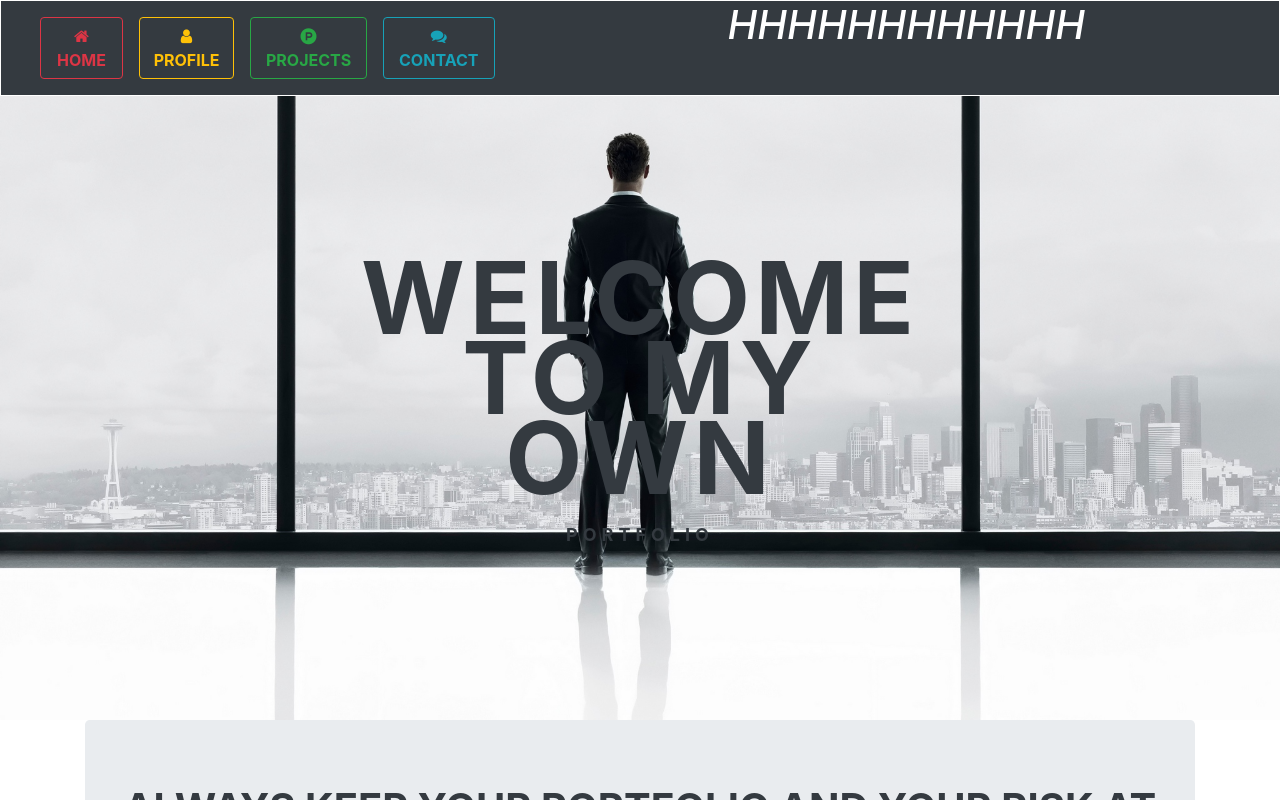
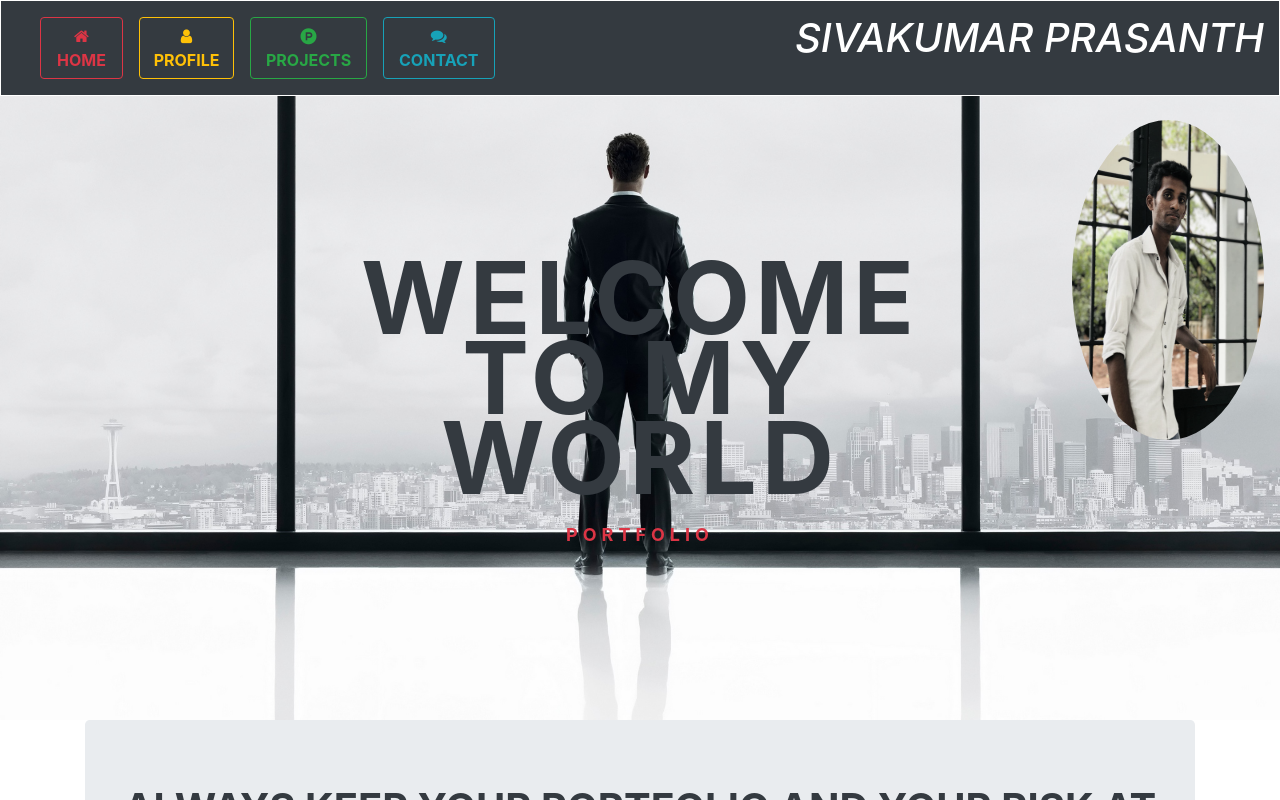
Before and after one commit to prasanthse/PortFolio, an Angular app in the folder PortFolio/: page / in a window 1280 px wide. Shown: the top 800 px of the page. Built offline with nearby package versions, Linux system fonts and the light colour scheme.

Commit message:
Home top part finished

```diff
--- a/PortFolio/src/app/Components/header/header.component.css
+++ b/PortFolio/src/app/Components/header/header.component.css
@@ -27,3 +27,11 @@
   .dropdown:hover .dropbtn {
     background-color: #3e8e41;
   }
+
+  .myNavigation{
+    z-index: 99;
+  }
+
+  .name{
+    margin-top: 1%;
+  }
--- a/PortFolio/src/app/Components/header/header.component.html
+++ b/PortFolio/src/app/Components/header/header.component.html
@@ -1,4 +1,4 @@
-<div class="container-fluid position-fixed border border-white bg-dark">
+<div class="container-fluid position-fixed border border-white bg-dark myNavigation">
 
   <div class="row">
 
@@ -7,7 +7,7 @@
             <ul class="navbar-nav">
 
               <li class="nav-item">
-                <a class="nav-link" href="#">
+                <a class="nav-link" href="/">
                   <button class="btn btn-outline-danger">
                     <strong><i class="fa fa-home"></i> HOME</strong>
                   </button>
@@ -48,8 +48,8 @@
           </nav>
     </div>
 
-    <div class="col-sm-7 text-right font-weight-bolder text-uppercase font-italic text-white text-center">
-      <h1>hhhhhhhhhhhh</h1>
+    <div class="col-sm-7 text-right font-weight-bolder text-uppercase font-italic text-white text-right name">
+      <h1>sivakumar prasanth</h1>
     </div>
 
   </div>
--- a/PortFolio/src/app/Components/home/home.component.css
+++ b/PortFolio/src/app/Components/home/home.component.css
@@ -1,4 +1,4 @@
-img{
+img.back{
     width: 100%;
     height: auto;
 }
@@ -110,3 +110,47 @@ h2.four {
         -moz-transform: translateZ(20px);
     }
 }
+
+.top-right {
+    position: absolute;
+    top: 15%;
+    right: 16px;
+}
+
+.top-text-right {
+    position: absolute;
+    top: 55%;
+    right: 16px;
+}
+
+img.dp{
+    width: 15%;
+    height: 40%;
+    -webkit-filter: grayscale(50%); /* Safari 6.0 - 9.0 */
+    filter: grayscale(50%);
+}
+
+img.dp:hover {
+    /* Start the shake animation and make the animation last for 1 seconds */
+    animation: shake 1s;
+
+    /* When the animation is finished, start again */
+    animation-iteration-count: infinite;
+
+    -webkit-filter: grayscale(0%); /* Safari 6.0 - 9.0 */
+    filter: grayscale(0%);
+}
+
+@keyframes shake {
+    0% { transform: translate(1px, 1px) rotate(0deg); }
+    10% { transform: translate(-1px, -2px) rotate(-1deg); }
+    20% { transform: translate(-3px, 0px) rotate(1deg); }
+    30% { transform: translate(3px, 2px) rotate(0deg); }
+    40% { transform: translate(1px, -1px) rotate(1deg); }
+    50% { transform: translate(-1px, 2px) rotate(-1deg); }
+    60% { transform: translate(-3px, 1px) rotate(0deg); }
+    70% { transform: translate(3px, 1px) rotate(-1deg); }
+    80% { transform: translate(-1px, -1px) rotate(1deg); }
+    90% { transform: translate(1px, 2px) rotate(0deg); }
+    100% { transform: translate(1px, -2px) rotate(-1deg); }
+}
--- a/PortFolio/src/app/Components/home/home.component.html
+++ b/PortFolio/src/app/Components/home/home.component.html
@@ -1,14 +1,15 @@
-<img src="../../../assets/Images/HomeSlide01.jpg" alt="Home Slide Show">
+<img class="back" src="../../../assets/Images/HomeSlide01.jpg" alt="Home Slide Show">
+
+<img class="rounded-circle top-right dp" src="../../../assets/Images/Dp.jpg" alt="Profile">
 
 <div class="container">
-
-    <div class="banner-text">
-        <h1 class="one text-dark" id="title-behind">Welcome</h1>
-        <h1 class="two text-dark" id="title-the">To my</h1>
-        <h1 class="three text-dark" id="title-lens">own</h1>
-        <h2 class="four text-dark" id="subtitle">portfolio</h2>
+    <div>
+        <div class="banner-text">
+            <h1 class="one text-dark" id="title-behind">Welcome</h1>
+            <h1 class="two text-dark" id="title-the">To my</h1>
+            <h1 class="three text-dark" id="title-lens">world</h1>
+            <h2 class="four text-danger" id="subtitle">portfolio</h2>
+        </div>
     </div>
-
     <h1 class="text-dark font-weight-bold text-uppercase text-center jumbotron">always keep your portfolio and your risk at your own individual comfortable sleeping point</h1>
-
 </div>
```
